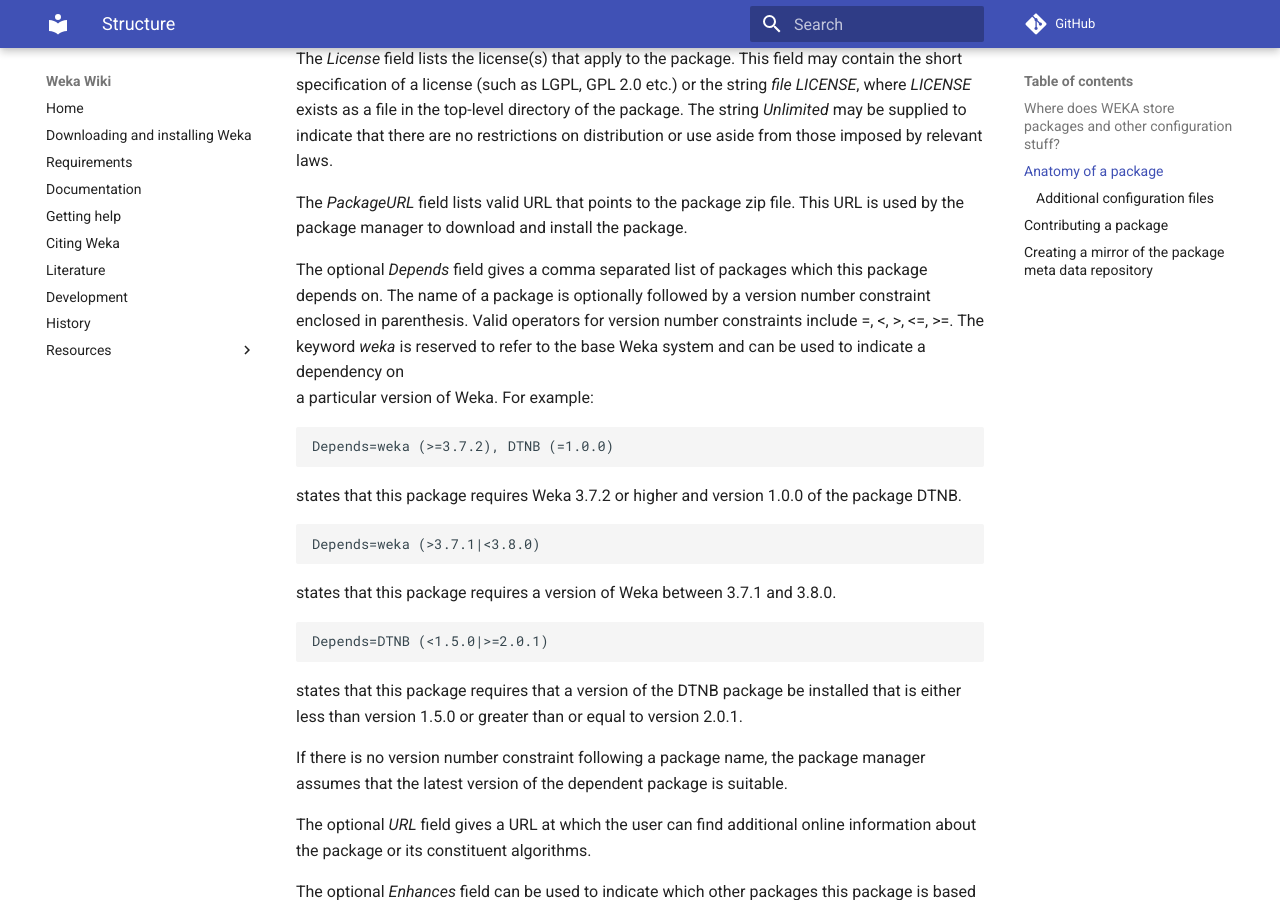
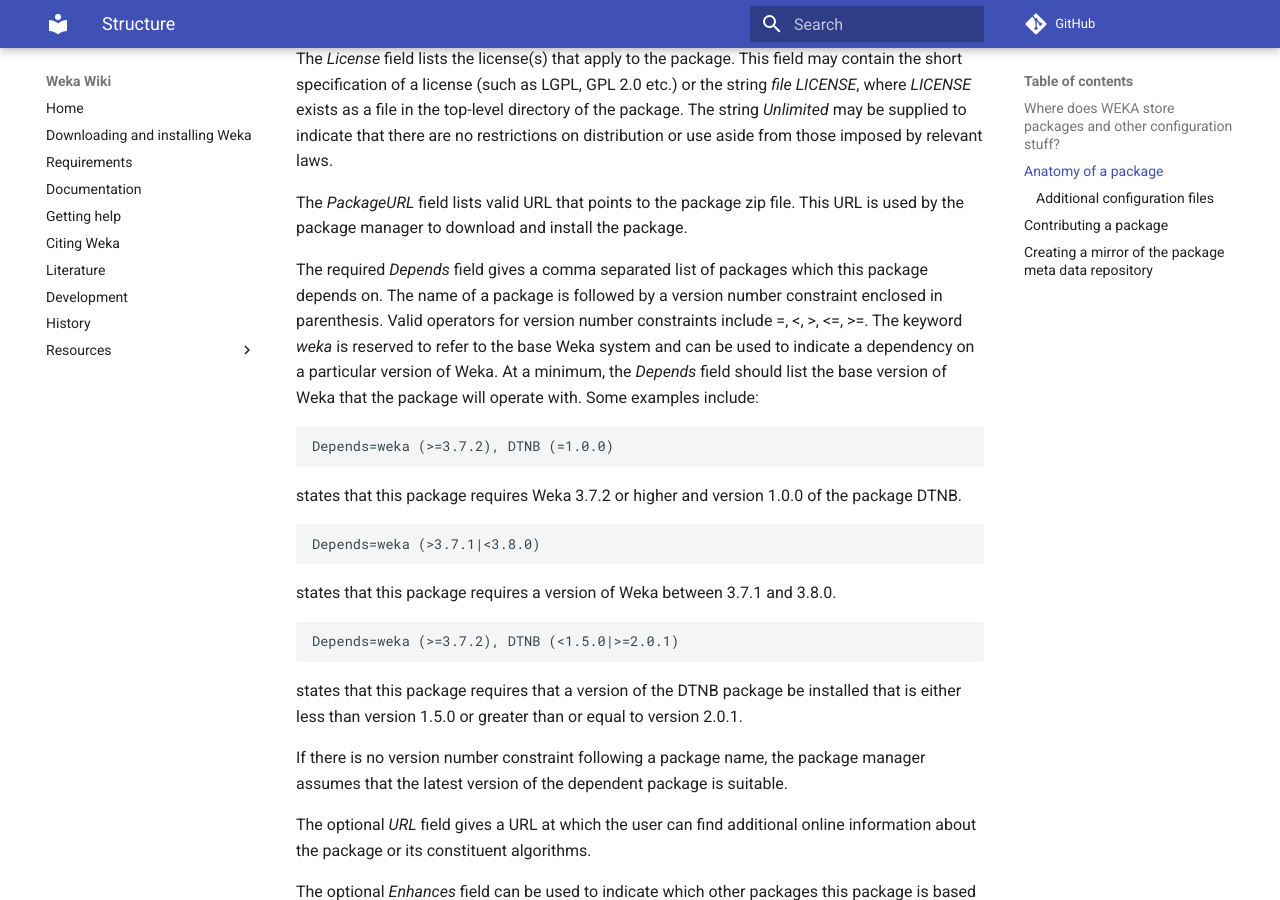
Before and after one commit to Waikato/weka-wiki, an MkDocs documentation site: the page built from docs/packages/structure.md, in a window 1280 px wide and 900 px high, scrolled down 3669 px. Built offline with MkDocs 1.6.1 and Material for MkDocs 9.7.7, drawn with Linux system fonts in a browser that asks for light colours; comment, search, counter and statistics services are not loaded.

Commit message:
Updated to make the Depends entry in the Description.props file required rather than optional.

````diff
--- a/docs/packages/structure.md
+++ b/docs/packages/structure.md
@@ -122,7 +122,7 @@
 
 The *PackageURL* field lists valid URL that points to the package zip file. This URL is used by the package manager to download and install the package.
 
-The optional *Depends* field gives a comma separated list of packages which this package depends on. The name of a package is optionally followed by a version number constraint enclosed in parenthesis. Valid operators for version number constraints include =, <, >, <=, >=. The keyword *weka* is reserved to refer to the base Weka system and can be used to indicate a dependency on<br />  a particular version of Weka. For example:
+The required *Depends* field gives a comma separated list of packages which this package depends on. The name of a package is followed by a version number constraint enclosed in parenthesis. Valid operators for version number constraints include =, <, >, <=, >=. The keyword *weka* is reserved to refer to the base Weka system and can be used to indicate a dependency on a particular version of Weka. At a minimum, the *Depends* field should list the base version of Weka that the package will operate with. Some examples include:
 
 ```
 Depends=weka (>=3.7.2), DTNB (=1.0.0)
@@ -137,7 +137,7 @@
 states that this package requires a version of Weka between 3.7.1 and 3.8.0.
 
 ```
-Depends=DTNB (<1.5.0|>=2.0.1)
+Depends=weka (>=3.7.2), DTNB (<1.5.0|>=2.0.1)
 ```
 
 states that this package requires that a version of the DTNB package be installed that is either less than version 1.5.0 or greater than or equal to version 2.0.1.
````
